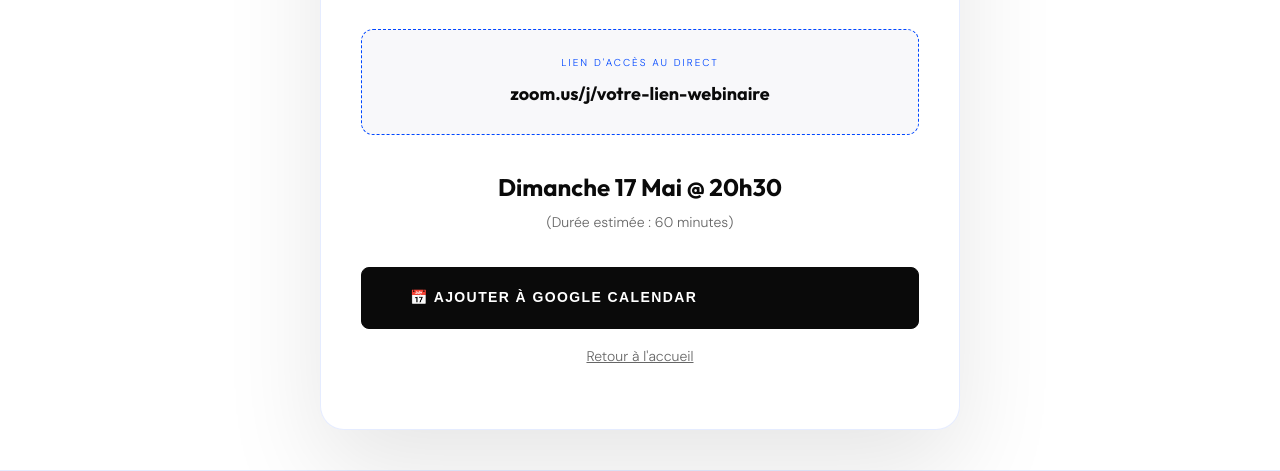
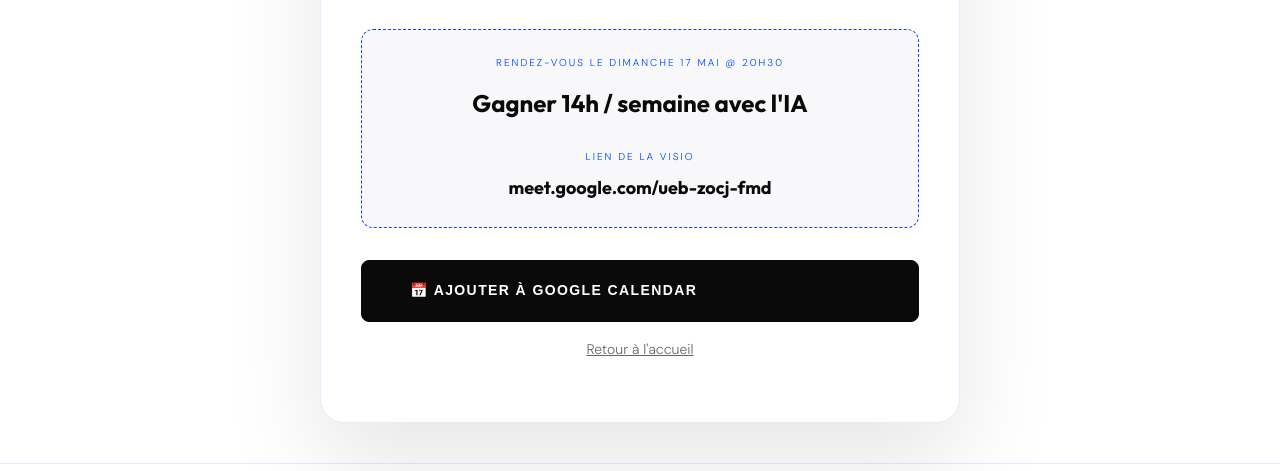
Before and after one commit to outilnoeporchiercizairepro/altitude, a plain HTML site: page webinaire-merci.html in a window 1280 px wide. Shown: the part 393-864 px from the top of the page. Drawn offline with Linux system fonts and the light colour scheme.

Commit message:
fix: update webinar details and meet link

```diff
--- a/webinaire-merci.html
+++ b/webinaire-merci.html
@@ -96,15 +96,12 @@
     </p>
 
     <div class="link-box">
-      <span class="link-label">Lien d'accès au direct</span>
-      <a href="https://zoom.us/j/votre-lien-webinaire" class="webinar-link">zoom.us/j/votre-lien-webinaire</a>
-    </div>
-
-    <div style="margin-bottom: 32px;">
-      <div style="font-family: var(--font-corporate); font-size: 24px; font-weight: 700; color: var(--white);">
-        Dimanche 17 Mai @ 20h30
+      <span class="link-label">Rendez-vous le Dimanche 17 Mai @ 20h30</span>
+      <div style="margin: 12px 0 24px; font-family: var(--font-corporate); font-size: 24px; font-weight: 700; color: var(--white);">
+        Gagner 14h / semaine avec l'IA
       </div>
-      <p style="font-size: 14px; color: var(--muted); margin-top: 4px;">(Durée estimée : 60 minutes)</p>
+      <span class="link-label">Lien de la visio</span>
+      <a href="https://meet.google.com/ueb-zocj-fmd" class="webinar-link">meet.google.com/ueb-zocj-fmd</a>
     </div>
 
     <div class="buttons-container">
```
